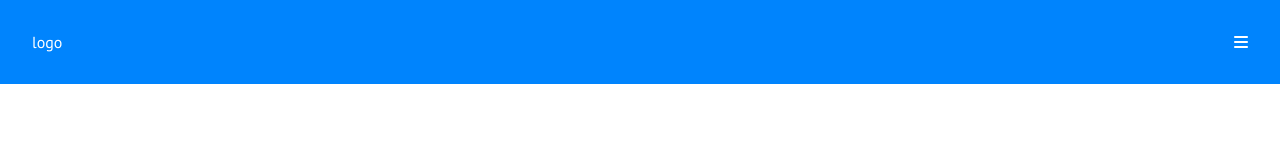
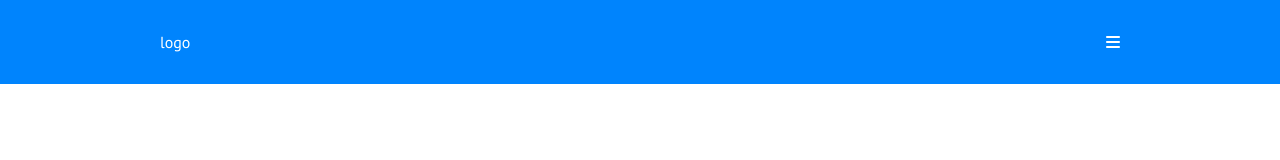
Before and after one commit to AntoninoIrrera/htmlcss-responsive-layout, a plain HTML site: page index.html in a window 1280 px wide. Drawn offline with Linux system fonts and the light colour scheme.

Commit message:
header tablet e laptop

```diff
--- a/css/style.css
+++ b/css/style.css
@@ -8,15 +8,32 @@ body{
     font-family: 'PT Sans', sans-serif;
 }
 
+header{
+    background-color: #0084fd;
+}
+
 .navbar{
-    background-color: #0084fd;
     padding: 2rem;
-
     color: white;
 
     justify-content: space-between;
 }
 
+.conteiner{
+    width: 100%;
+}
+
 .flex{
     display: flex;
 }
+
+
+@media all and (min-width:1024px) {
+
+    .conteiner {
+
+        width: 80%;
+        margin: 0 auto;
+    }
+
+}
--- a/index.html
+++ b/index.html
@@ -17,7 +17,7 @@
     <body>
 
         <header>
-            <nav class="navbar flex">
+            <nav class="navbar flex conteiner">
                 <div>logo</div>
                 <div><i class="fa-solid fa-bars"></i></div>
             </nav>
```
